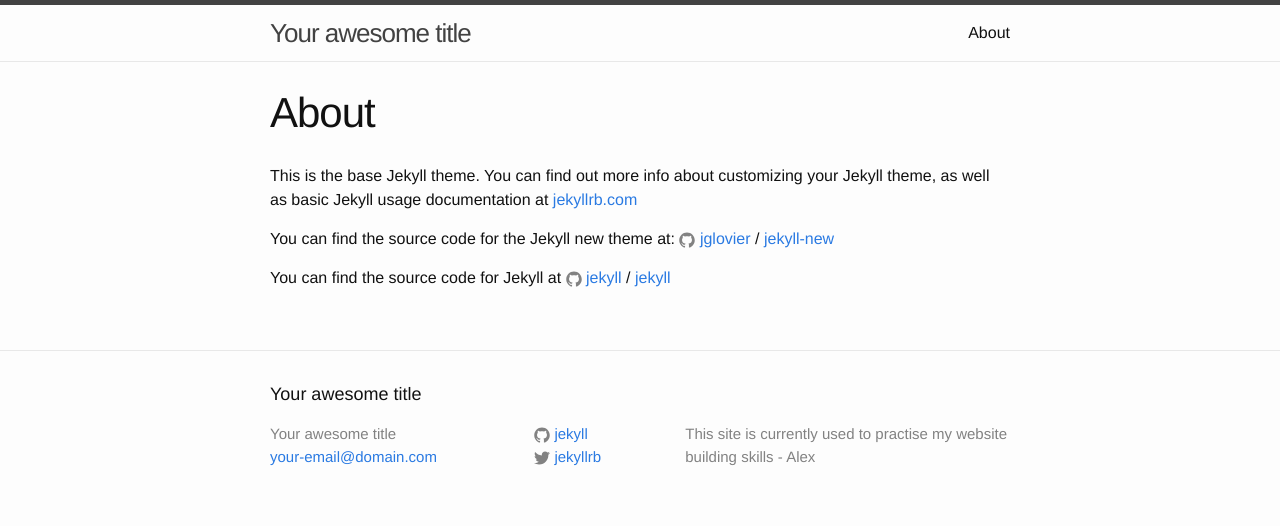
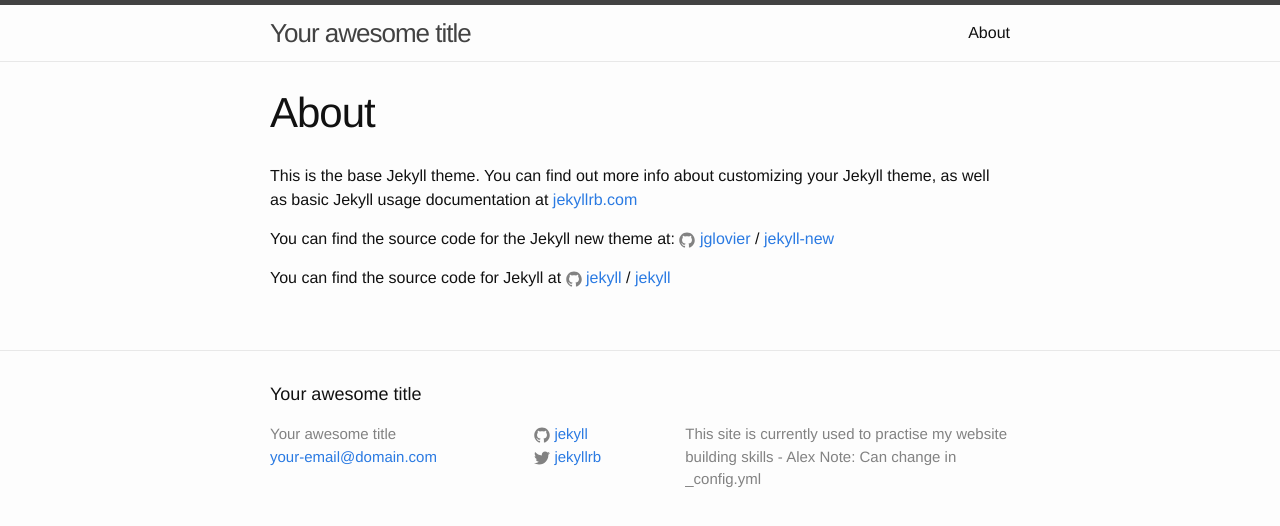
Before and after one commit to Alex-Aloysius/Alex-Aloysius.github.io, a Jekyll site: the page built from about.md, in a window 1280 px wide. Shown: the top 526 px of the page. Built offline with Jekyll 4.4.1, drawn with Linux system fonts in a browser that asks for light colours.

Commit message:
Update _config.yml

```diff
--- a/_config.yml
+++ b/_config.yml
@@ -10,6 +10,7 @@
 email: your-email@domain.com
 description: > # this means to ignore newlines until "baseurl:"
   This site is currently used to practise my website building skills - Alex
+  Note: Can change in _config.yml
 baseurl: "" # the subpath of your site, e.g. /blog
 url: "http://yourdomain.com" # the base hostname & protocol for your site
 twitter_username: jekyllrb
```
